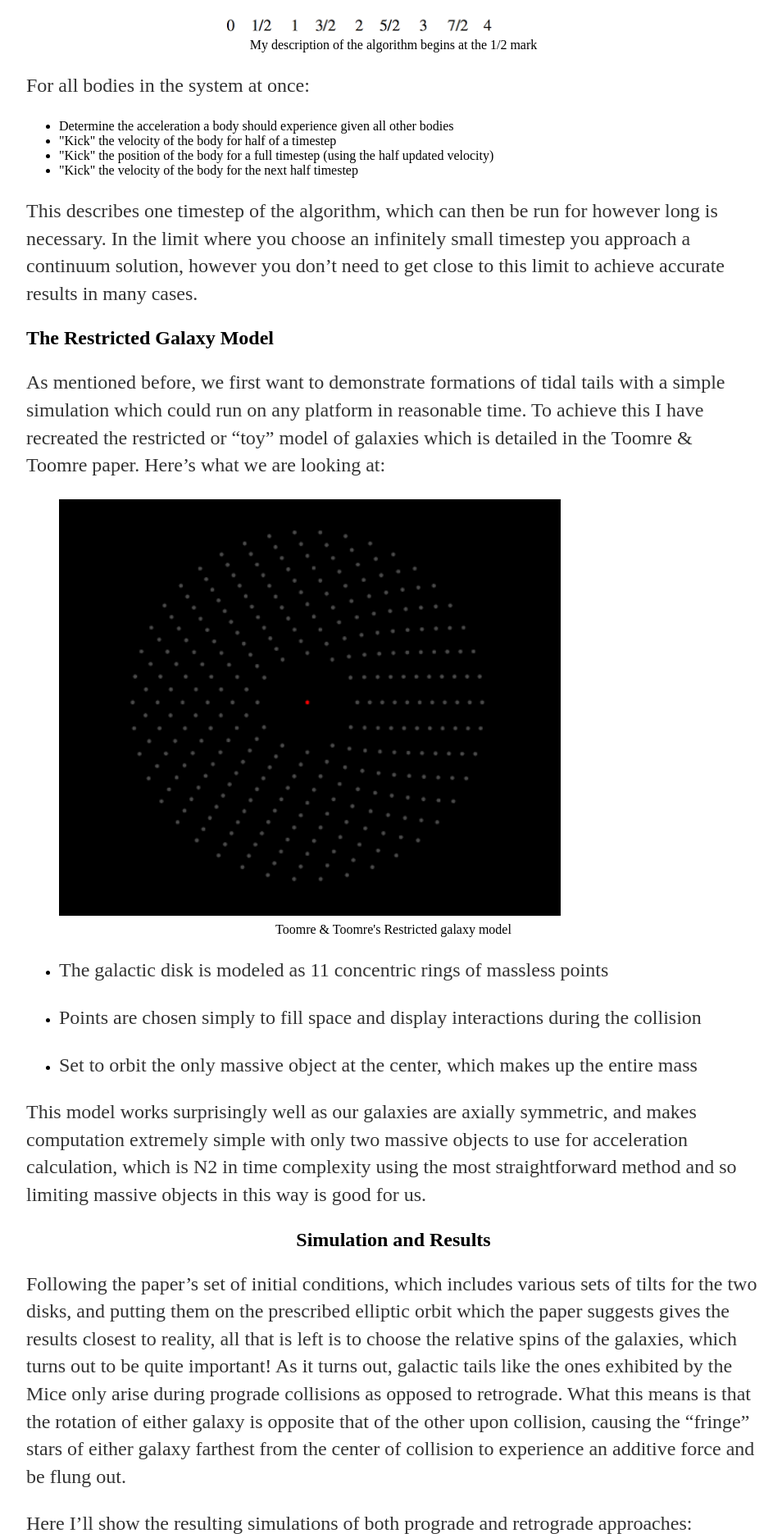
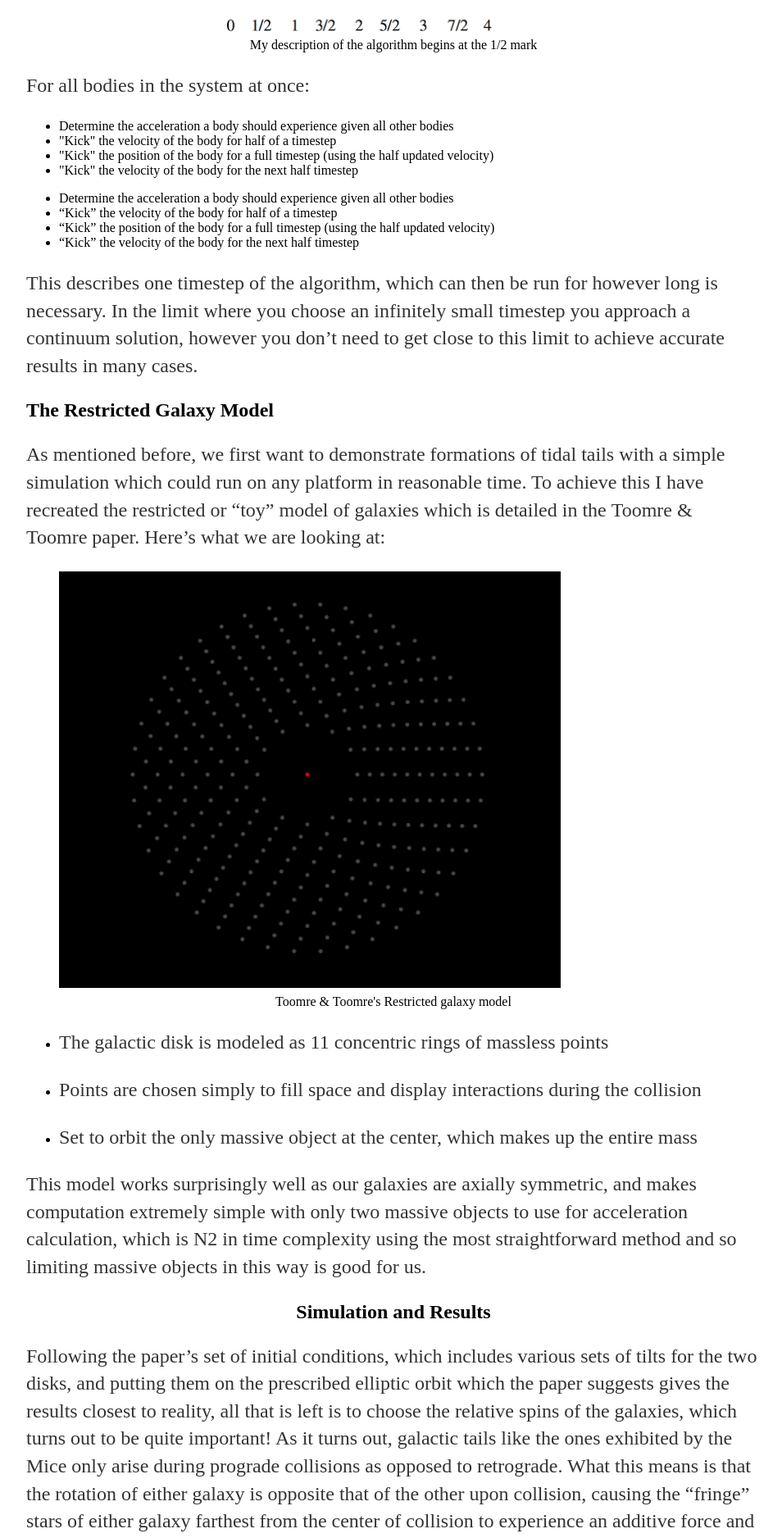
Before and after one commit to Kyle-Lewis/Kyle-Lewis.github.io, a Jekyll site: the page built from _posts/2017-02-07-Restricted-Galaxy-Simulations.md, in a window 1280 px wide, cut to the strip 2125-4001 px from the top of the page. Shown: the whole strip at 82% size, without its empty margins (160-1114 px from the left). Built offline with Jekyll 4.4.1, drawn with Linux system fonts in a browser that asks for light colours.

Commit message:
script update

```diff
--- a/_posts/2017-02-07-Restricted-Galaxy-Simulations.md
+++ b/_posts/2017-02-07-Restricted-Galaxy-Simulations.md
@@ -56,6 +56,13 @@ For all bodies in the system at once:
 	<li>"Kick" the position of the body for a full timestep (using the half updated velocity)</li>
 	<li>"Kick" the velocity of the body for the next half timestep</li>
 </ul>
+
+
+- Determine the acceleration a body should experience given all other bodies
+- "Kick" the velocity of the body for half of a timestep
+- "Kick" the position of the body for a full timestep (using the half updated velocity)
+- "Kick" the velocity of the body for the next half timestep
+
 
 This describes one timestep of the algorithm, which can then be run for however long is necessary. In the limit where you choose an infinitely small timestep you approach a continuum solution, however you don't need to get close to this limit to achieve accurate results in many cases.
 
--- a/css/main.css
+++ b/css/main.css
@@ -33,12 +33,11 @@ footer {
     font-size: .8em;
 }
 
-ul.posts {
+/*ul.posts {
     margin: 20px auto 40px;
     font-size: 1.5em;
 }
 
 ul.posts li {
     list-style: none;
-    line-height: 0.8em;
-}
+*/}
```
